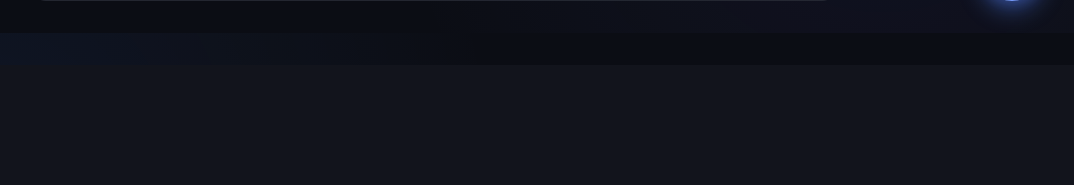
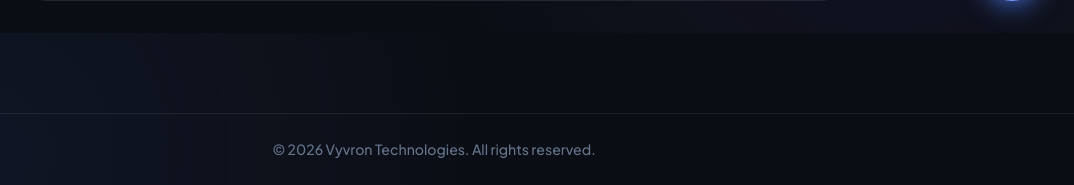
Before and after one commit to Ysakhan/Finanace_tracker, a Django app: page /assistant/ in a window 1280 px wide. Shown: the part 767-952 px from the top of the page, without its empty margins (206-1280 px from the left). Before the commit the page ends 787 px from the top, so only its background shows below. Run offline with Django 5.2, Linux system fonts and the light colour scheme; the visitor is signed in with stand-in values (Sample User, id 1).

Commit message:
Added copyright footer: © 2026 Vyvron Technologies. All rights reserved.

```diff
--- a/templates/finance/base.html
+++ b/templates/finance/base.html
@@ -120,6 +120,11 @@
         {% block content %}{% endblock %}
     </main>
 
+    <!-- Footer -->
+    <footer class="app-footer" style="text-align: center; padding: 1.5rem 1rem; border-top: 1px solid var(--border-color); color: var(--text-muted); font-size: 0.88rem; font-weight: 500; margin-top: 3rem;">
+        <p style="margin: 0;">&copy; 2026 Vyvron Technologies. All rights reserved.</p>
+    </footer>
+
     <!-- Floating Add Button -->
     <button class="fab" onclick="document.getElementById('addModal').classList.add('active')" title="Quick Add">
         <span>
```
